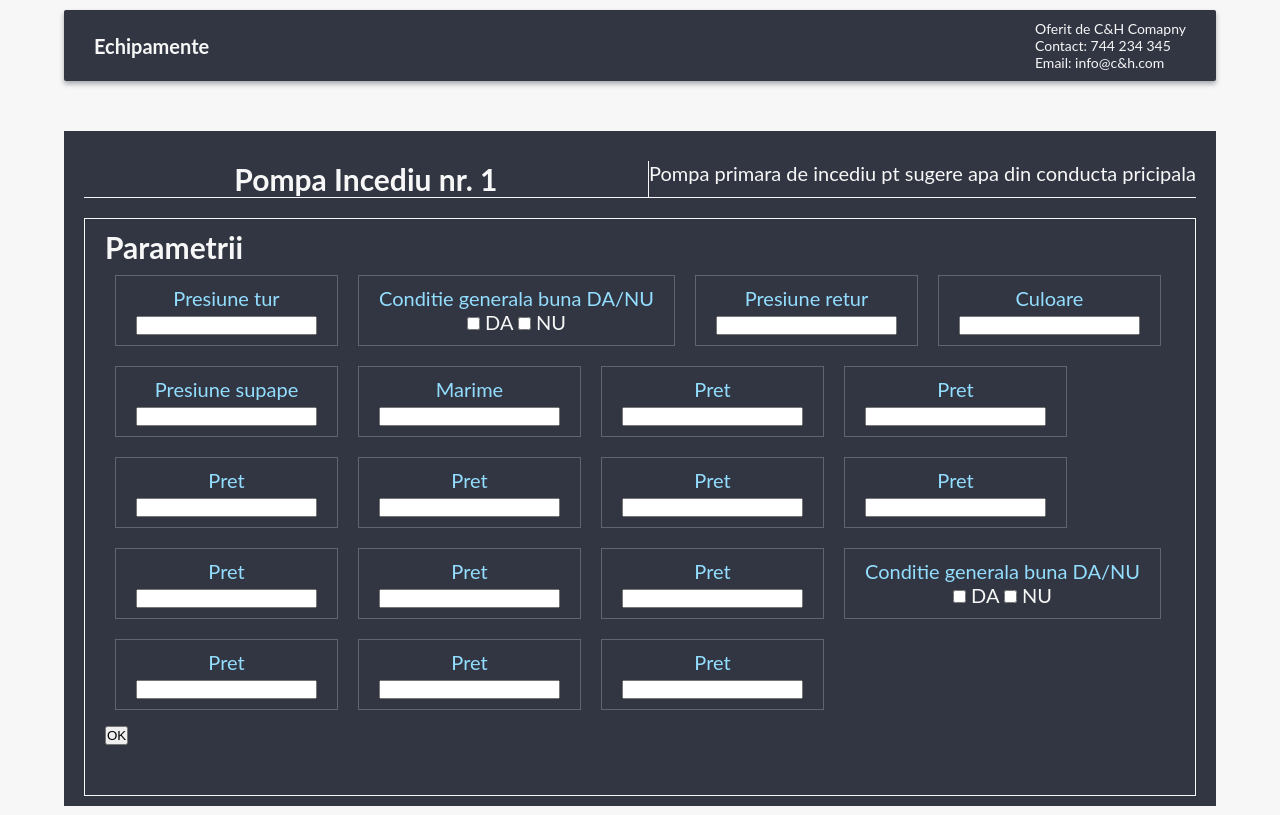
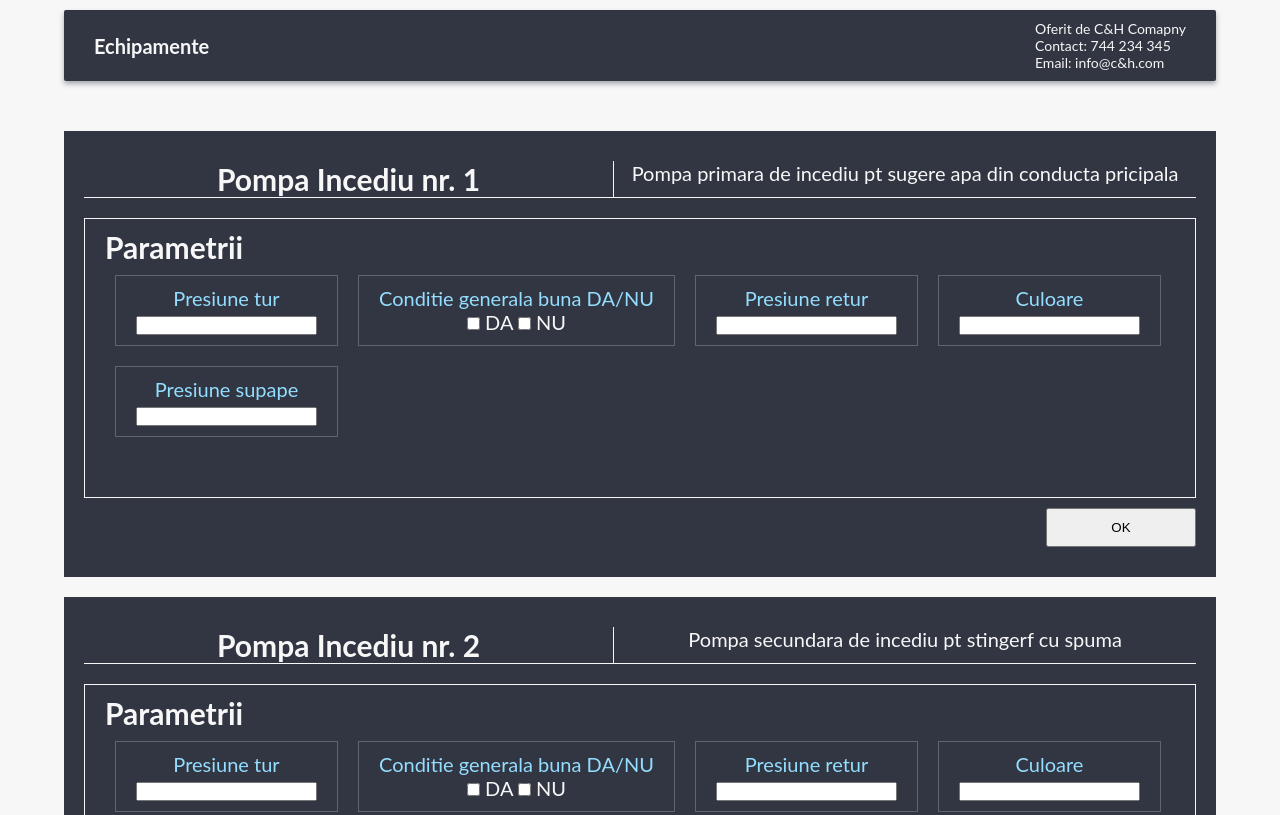
Before and after one commit to SecretStrawberry/checkmaster2029, a website: page pages/equipments.html in a window 1280 px wide. Shown: the top 815 px of the page. Drawn offline with Linux system fonts and the light colour scheme.

Commit message:
moved the button in equipments in a better location

```diff
--- a/pages/equipments.html
+++ b/pages/equipments.html
@@ -93,160 +93,9 @@
                 required
               />
             </div>
-            <div class="parameter">
-              <p>Marime</p>
-
-              <input
-                type="text"
-                name="presure"
-                id="presure-firepomp-1"
-                required
-              />
-            </div>
-            <div class="parameter">
-              <p>Pret</p>
-
-              <input
-                type="text"
-                name="presure"
-                id="presure-firepomp-1"
-                required
-              />
-            </div>
-            <!-- test html -->
-            <div class="parameter">
-              <p>Pret</p>
-
-              <input
-                type="text"
-                name="presure"
-                id="presure-firepomp-1"
-                required
-              />
-            </div>
-            <div class="parameter">
-              <p>Pret</p>
-
-              <input
-                type="text"
-                name="presure"
-                id="presure-firepomp-1"
-                required
-              />
-            </div>
-            <div class="parameter">
-              <p>Pret</p>
-
-              <input
-                type="text"
-                name="presure"
-                id="presure-firepomp-1"
-                required
-              />
-            </div>
-            <div class="parameter">
-              <p>Pret</p>
-
-              <input
-                type="text"
-                name="presure"
-                id="presure-firepomp-1"
-                required
-              />
-            </div>
-            <div class="parameter">
-              <p>Pret</p>
-
-              <input
-                type="text"
-                name="presure"
-                id="presure-firepomp-1"
-                required
-              />
-            </div>
-            <div class="parameter">
-              <p>Pret</p>
-
-              <input
-                type="text"
-                name="presure"
-                id="presure-firepomp-1"
-                required
-              />
-            </div>
-            <div class="parameter">
-              <p>Pret</p>
-
-              <input
-                type="text"
-                name="presure"
-                id="presure-firepomp-1"
-                required
-              />
-            </div>
-            <div class="parameter">
-              <p>Pret</p>
-
-              <input
-                type="text"
-                name="presure"
-                id="presure-firepomp-1"
-                required
-              />
-            </div>
-            <div class="parameter">
-              <p>Conditie generala buna DA/NU</p>
-              <input
-                type="checkbox"
-                name="yes"
-                id="presure-firepomp-1-yes"
-                required
-                value="da"
-              />
-              <label for="yes">DA</label>
-              <input
-                type="checkbox"
-                name="no"
-                id="presure-firepomp-1-no"
-                required
-                value="nu"
-              />
-              <label for="yes">NU</label>
-            </div>
-            <div class="parameter">
-              <p>Pret</p>
-
-              <input
-                type="text"
-                name="presure"
-                id="presure-firepomp-1"
-                required
-              />
-            </div>
-            <div class="parameter">
-              <p>Pret</p>
-
-              <input
-                type="text"
-                name="presure"
-                id="presure-firepomp-1"
-                required
-              />
-            </div>
-            <div class="parameter">
-              <p>Pret</p>
-
-              <input
-                type="text"
-                name="presure"
-                id="presure-firepomp-1"
-                required
-              />
-            </div>
-            <!-- test html -->
           </div>
-          <button class="equipments__item__btn">OK</button>
         </div>
+        <button class="equipments__item__btn">OK</button>
       </div>
       <!--test ITEM /////////////////////////////////////////////////////////////////////////////////////////////-->
       <div class="equipments__item">
@@ -470,8 +319,8 @@
             </div>
             <!-- test html -->
           </div>
-          <button class="equipments__item__btn">OK</button>
         </div>
+        <button class="equipments__item__btn">OK</button>
       </div>
       <!-- test item ///////////////////////////////////////-->
     </section>
--- a/sass/components/_buttons.scss
+++ b/sass/components/_buttons.scss
@@ -26,3 +26,8 @@
     color: $color-quaternary;
   }
 }
+
+.equipments__item__btn {
+  padding: 1rem 2rem;
+  width: 15rem;
+}
--- a/sass/layout/_equipments.scss
+++ b/sass/layout/_equipments.scss
@@ -54,6 +54,7 @@
         border: 1px solid $color-tertiary;
         margin: 1rem;
         text-align: center;
+
         p {
           color: $color-secondary;
         }
@@ -61,3 +62,9 @@
     }
   }
 }
+
+.equipments__item__btn {
+  margin-top: 3rem;
+  grid-column: 2 / 3;
+  justify-self: end;
+}
--- a/sass/layout/_sections.scss
+++ b/sass/layout/_sections.scss
@@ -52,3 +52,7 @@
 //////////////////////////////////////////////////////////
 // INTEREST GROUPS
 /////////////////////////////////////////////////////////
+
+//////////////////////////////////////////////////////////
+// EQUIPMENTS
+/////////////////////////////////////////////////////////
```
Also changed, not shown: css/style.css, 1 other file.
